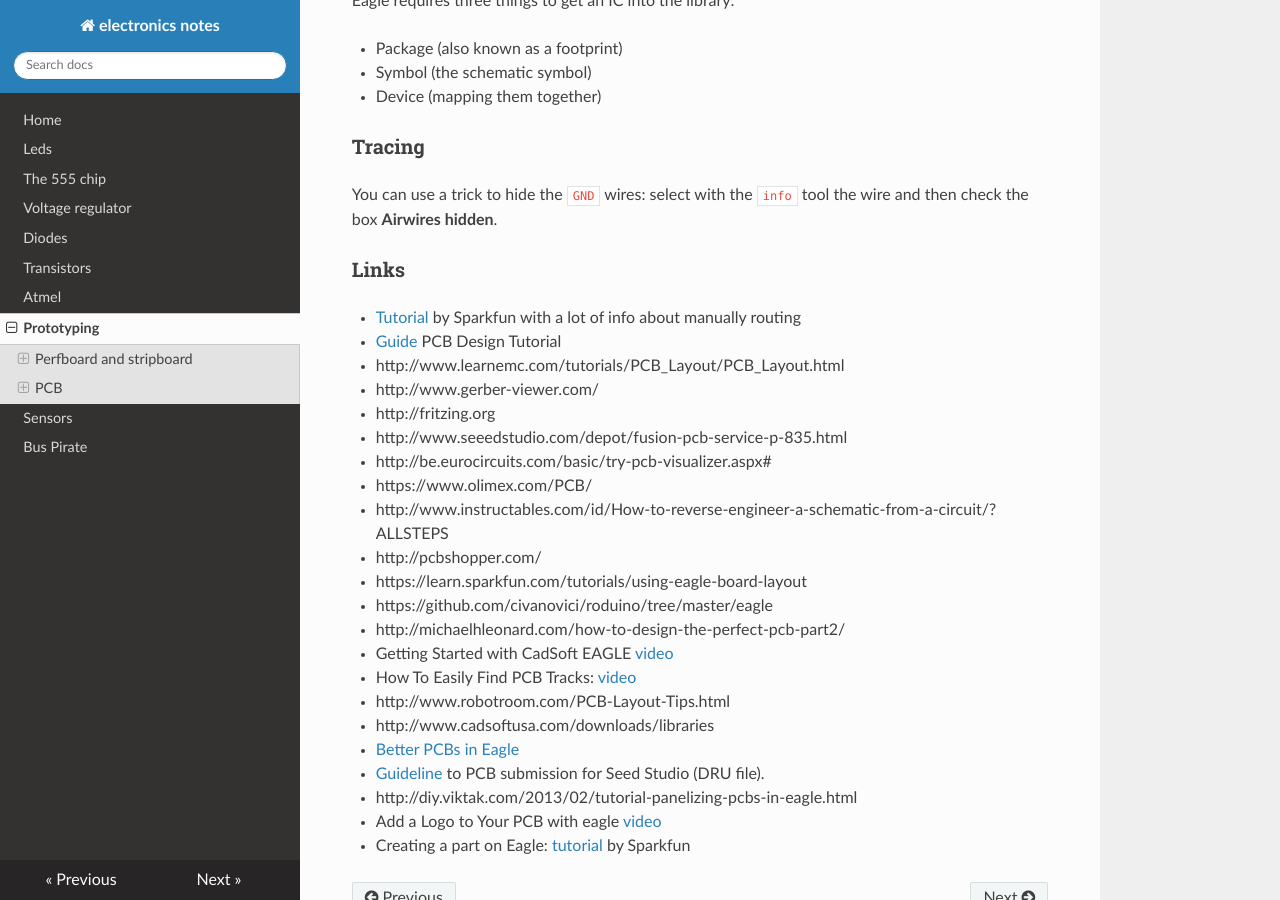
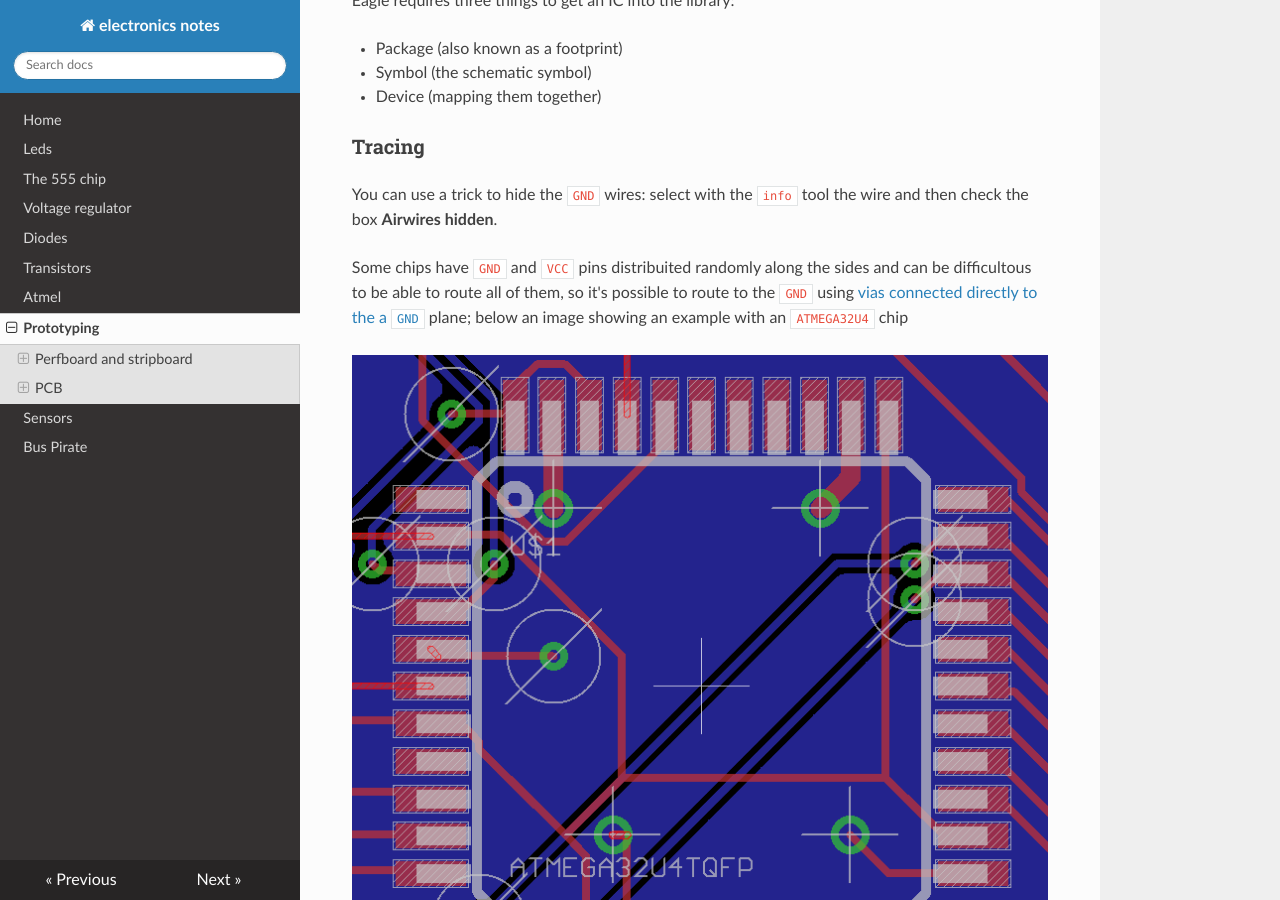
Before and after one commit to gipi/electronics-notes, an MkDocs documentation site: the page built from docs/Prototyping.md, in a window 1280 px wide and 900 px high, scrolled down 724 px. Built offline with MkDocs 1.6.1, drawn with Linux system fonts in a browser that asks for light colours; nearby versions of some CDN libraries; old or Windows-style settings are respelled for this version of MkDocs.

Commit message:
Route GND using vias.

```diff
--- a/docs/Prototyping.md
+++ b/docs/Prototyping.md
@@ -32,6 +32,12 @@ Eagle requires three things to get an IC into the library:
 You can use a trick to hide the ``GND`` wires: select with the ``info`` tool the wire and
 then check the box **Airwires hidden**.
 
+Some chips have ``GND`` and ``VCC`` pins distribuited randomly along the sides and can be difficultous to be
+able to route all of them, so it's possible to route to the ``GND`` using [vias connected directly to the a ``GND``](http://cmosedu.com/jbaker/students/kendrick/ViasGND/ViasGND.htm)
+plane; below an image showing an example with an ``ATMEGA32U4`` chip
+
+![example of routing using via](Images/route-ground-by-via.png)
+
 ### Links
 
  - [Tutorial](https://learn.sparkfun.com/tutorials/designing-pcbs-advanced-smd) by Sparkfun with a lot of info about manually routing
```
Also changed, not shown: docs/Images/route-ground-by-via.png (added).
